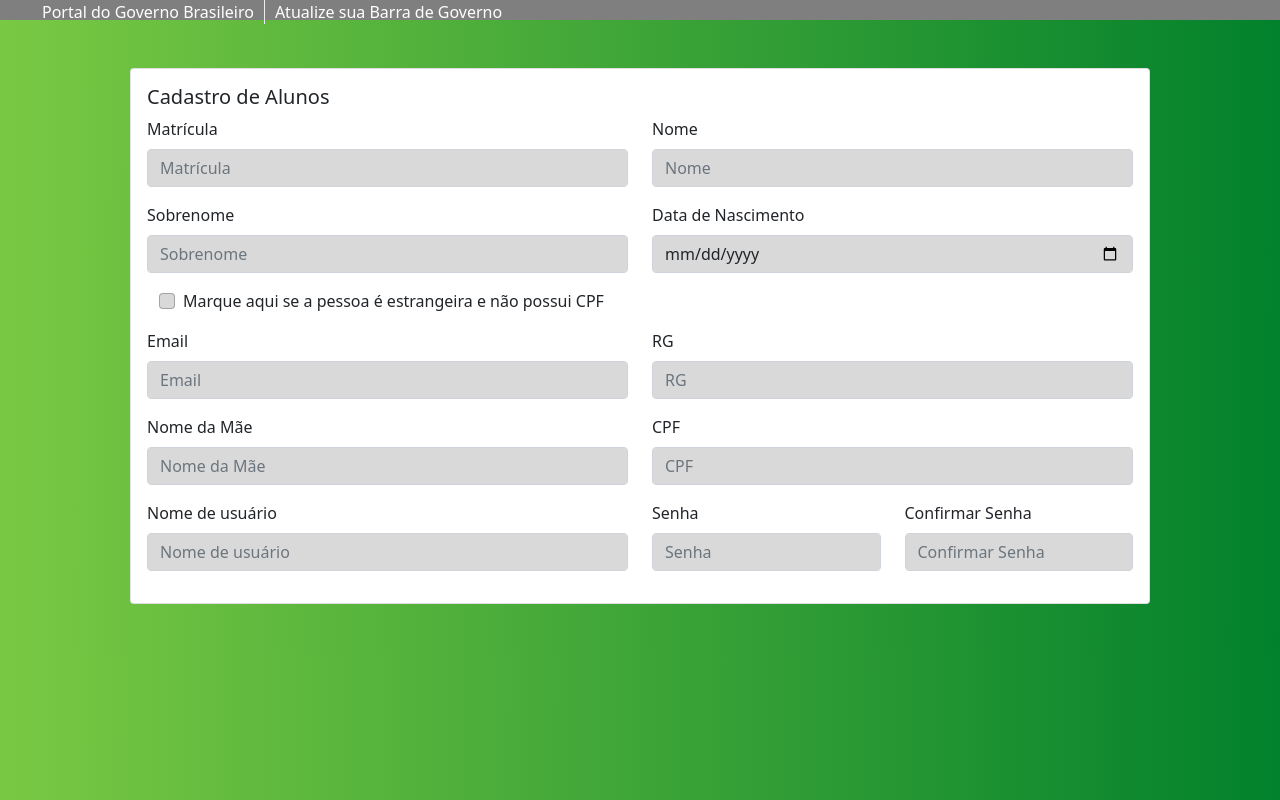
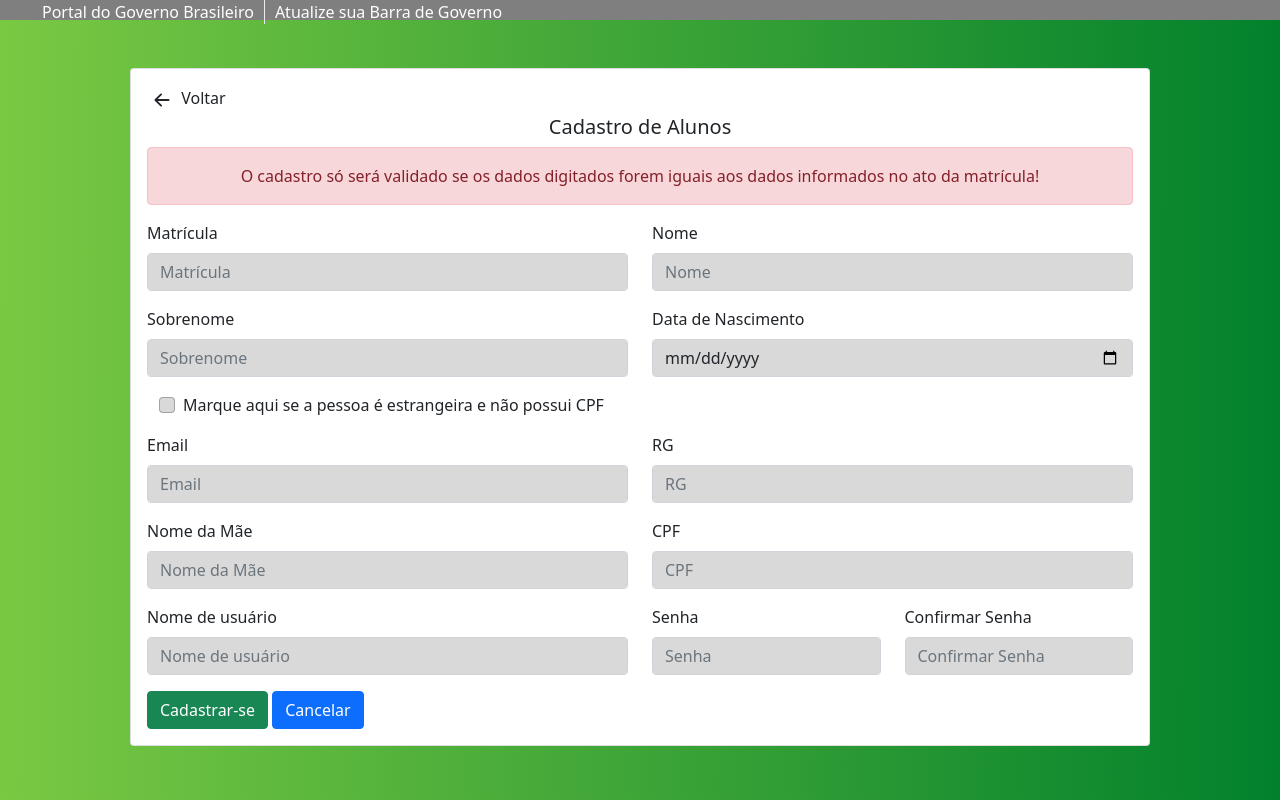
Before and after one commit to josevictoremiliano/SigEduc, a website: page cadastro_alunos.html in a window 1280 px wide. Drawn offline with nearby package versions, Linux system fonts and the light colour scheme; a web font is replaced by a local one.

Commit message:
--alunos

```diff
--- a/cadastro_alunos.html
+++ b/cadastro_alunos.html
@@ -30,11 +30,17 @@
             <div class="p-5">
                 <div class="card">
                     <div class="card-body">
-                        <h5 class="card-title">Cadastro de Alunos</h5>
+
+                            <svg xmlns="http://www.w3.org/2000/svg" width="30" height="30" fill="currentColor" class="bi bi-arrow-left-short" viewBox="0 0 16 16">
+                                <path fill-rule="evenodd" d="M12 8a.5.5 0 0 1-.5.5H5.707l2.147 2.146a.5.5 0 0 1-.708.708l-3-3a.5.5 0 0 1 0-.708l3-3a.5.5 0 1 1 .708.708L5.707 7.5H11.5a.5.5 0 0 1 .5.5z"/>
+                            </svg>
+                            <span>Voltar</span>
+                        <h5 class="card-title text-center">Cadastro de Alunos</h5>
+                        <div class="alert alert-danger text-center" role="alert">
+                            O cadastro só será validado se os dados digitados forem iguais aos dados informados no ato da matrícula!
+                          </div>
                         <form action="cadastro_alunos.html" method="POST">
                             <div class="row">
-
-
                             <div class="col-sm-12 col-md-6 mb-3">
                                 <label for="nome" class="form-label">Matrícula</label>
                                 <input type="text" class="form-control" id="matricula" name="matricula" placeholder="Matrícula">
@@ -91,6 +97,9 @@
                             </div>
                         </div>
                         </form>
+                        <button type="button" class="btn btn-success">Cadastrar-se</button>
+                        <button type="button" class="btn btn-primary">Cancelar</button>
+
                 </div>
             </div>
     </div>
--- /dev/null
+++ b/package.json
@@ -0,0 +1,5 @@
+{
+  "dependencies": {
+    "bootstrap-icons": "^1.9.1"
+  }
+}
```
Also changed, not shown: public/css/cadastro_alunos.css (line endings or trailing spaces), 1 other file.
